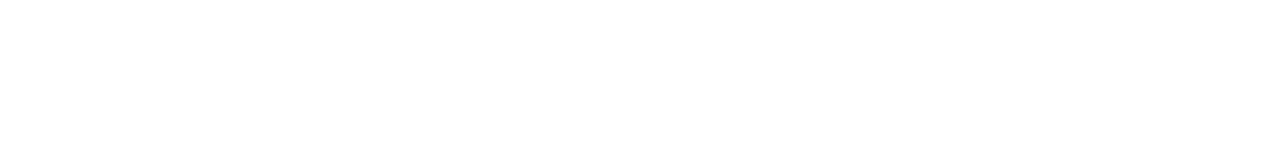
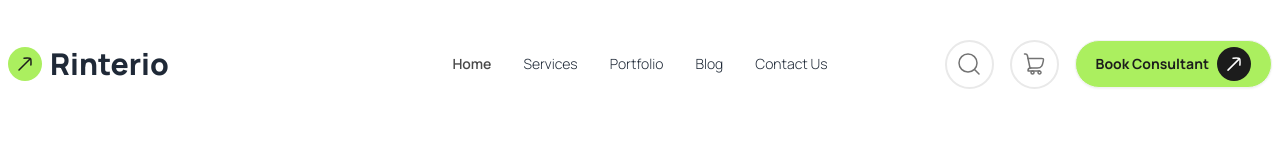
Before and after one commit to AhsanHabib002/assigment-3, a plain HTML site: page index.html in a window 1280 px wide. Drawn offline with nearby package versions, Linux system fonts and the light colour scheme.

Commit message:
navbar added

```diff
--- a/index.html
+++ b/index.html
@@ -1,5 +1,5 @@
 <!DOCTYPE html>
-<html lang="en">
+<html lang="en" data-theme="light">
 <head>
     <meta charset="UTF-8">
     <meta name="viewport" content="width=device-width, initial-scale=1.0">
@@ -18,10 +18,100 @@
             font-family: "Manrope", sans-serif;
         }
     </style>
+    <!-- fontawsome -->
+    <script src="https://kit.fontawesome.com/2b0ee7a9ac.js" crossorigin="anonymous"></script>
+
+    <!-- customize tailwind Css -->
+    <script>
+        tailwind.config = {
+          theme: {
+            extend: {
+              colors: {
+                clifford: '#da373d',
+                primary: '#ABEF5F',
+              }
+            }
+          }
+        }
+      </script>
 </head>
 <body class="font-manrope">
     <!-- Header -->
+     <header class="container mx-auto pt-[30px]">
+        <!-- navabr -->
+     <div class="navbar bg-base-100">
+        <div class="navbar-start">
+          <button class="p-[10px] mr-2 bg-[#ABEF5F] rounded-full"><svg xmlns="http://www.w3.org/2000/svg" width="14" height="14" viewBox="0 0 14 14" fill="none">
+            <path d="M12.0068 2.05981L1.00318 13.0562" stroke="#1C1C1C" stroke-width="1.5" stroke-linecap="round"/>
+            <path d="M6.00728 1.18939C6.00728 1.18939 11.6409 0.716378 12.4957 1.57157C13.3503 2.42678 12.8734 8.06017 12.8734 8.06017" stroke="#1C1C1C" stroke-width="1.5" stroke-linecap="round" stroke-linejoin="round"/>
+          </svg></button>
+          <a class="font-black text-3xl ">Rinterio</a>
+        </div>
+        <div class="navbar-center hidden lg:flex">
+          <ul class="menu menu-horizontal px-1 tex-[#737373] font-light">
+            <li><a class="font-semibold text-[#494949]">Home</a></li>
+            <li><a>Services</a></li>
+            <li><a>Portfolio</a></li>
+            <li><a>Blog</a></li>
+            <li><a>Contact Us</a></li>
+          </ul>
+        </div>
+        <div class="navbar-end">
+            <div class="dropdown">
+                <div tabindex="0" role="button" class="btn btn-ghost lg:hidden">
+                  <svg
+                    xmlns="http://www.w3.org/2000/svg"
+                    class="h-5 w-5"
+                    fill="none"
+                    viewBox="0 0 24 24"
+                    stroke="currentColor">
+                    <path
+                      stroke-linecap="round"
+                      stroke-linejoin="round"
+                      stroke-width="2"
+                      d="M4 6h16M4 12h8m-8 6h16" />
+                  </svg>
+                </div>
+                <ul
+                  tabindex="0"
+                  class="menu menu-sm dropdown-content bg-base-100 rounded-box z-[1] mt-3 w-52 p-2 shadow">
+                  <li><a>Home</a></li>
+                  <li><a>Services</a></li>
+                  <li><a>Portfolio</a></li>
+                  <li><a>Blog</a></li>
+                  <li><a>Contact Us</a></li>
+                </ul>
+            </div>
+            <div class="flex gap-4">
+                <div class="p-[10px] bg-[#FFF] rounded-full border-2 border-[#E9E9E9]">
+                    <svg xmlns="http://www.w3.org/2000/svg" width="25" height="25" viewBox="0 0 25 25" fill="none">
+                        <path d="M17.5078 17.5098L22.0063 22.0113" stroke="#737373" stroke-width="1.5" stroke-linecap="round" stroke-linejoin="round"/>
+                        <path d="M20.0097 11.0106C20.0114 6.04006 15.9833 2.00929 11.0127 2.00763C6.04213 2.00598 2.01136 6.03408 2.0097 11.0046C2.00805 15.9752 6.03615 20.006 11.0067 20.0076C15.9773 20.0093 20.008 15.9812 20.0097 11.0106Z" stroke="#737373" stroke-width="1.5" stroke-linejoin="round"/>
+                      </svg>
+                </div>
+                <div class="p-[10px] bg-[#FFF] rounded-full border-2 border-[#E9E9E9]">
+                    <svg xmlns="http://www.w3.org/2000/svg" width="25" height="25" viewBox="0 0 25 25" fill="none">
+                        <path d="M8.00856 16.0278L15.2718 16.0302C19.7594 16.0317 20.4428 13.2127 21.2719 9.10126C21.5111 7.91536 21.6307 7.32242 21.3437 6.92727C21.0567 6.5321 20.5064 6.53192 19.4058 6.53155L6.01172 6.5271" stroke="#737373" stroke-width="1.5" stroke-linecap="round"/>
+                        <path d="M8.00804 16.0277L5.39092 3.54177C5.16864 2.65135 4.36888 2.0265 3.45115 2.02619L2.5127 2.02588" stroke="#737373" stroke-width="1.5" stroke-linecap="round"/>
+                        <path d="M8.88879 16.0281L8.47736 16.0279C7.11401 16.0275 6.00841 17.1784 6.00793 18.5985C6.00786 18.8352 6.19199 19.0272 6.41922 19.0272L17.5078 19.0309" stroke="#737373" stroke-width="1.5" stroke-linecap="round" stroke-linejoin="round"/>
+                        <path d="M10.5068 22.0286C11.3352 22.0289 12.007 21.3575 12.0073 20.5291C12.0076 19.7006 11.3362 19.0289 10.5078 19.0286C9.67939 19.0283 9.00759 19.6996 9.00731 20.5281C9.00704 21.3565 9.67839 22.0283 10.5068 22.0286Z" stroke="#737373" stroke-width="1.5"/>
+                        <path d="M17.5068 22.031C18.3352 22.0313 19.007 21.3599 19.0073 20.5315C19.0076 19.7031 18.3362 19.0313 17.5078 19.031C16.6794 19.0307 16.0076 19.7021 16.0073 20.5305C16.007 21.3589 16.6784 22.0307 17.5068 22.031Z" stroke="#737373" stroke-width="1.5"/>
+                      </svg>
+                </div>
+                <div class="btn bg-primary rounded-full px-5 px-3">
+                    <a class="font-bold text-[#1C1C1C]">Book Consultant</a>
+                    <div class="p-[10px] bg-[#1C1C1C] rounded-full">
+                        <svg xmlns="http://www.w3.org/2000/svg" width="14" height="14" viewBox="0 0 14 14" fill="none">
+                            <path d="M12.0117 2.10278L1.00806 13.0991" stroke="white" stroke-width="1.5" stroke-linecap="round"/>
+                            <path d="M6.01168 1.23236C6.01168 1.23236 11.6453 0.759347 12.5 1.61454C13.3547 2.46975 12.8778 8.10314 12.8778 8.10314" stroke="white" stroke-width="1.5" stroke-linecap="round" stroke-linejoin="round"/>
+                          </svg>
+                    </div>
+                </div>
+            </div>
 
+        </div>
+      </div>
+     </header>
     <!-- Main section -->
 </body>
 </html>
```
